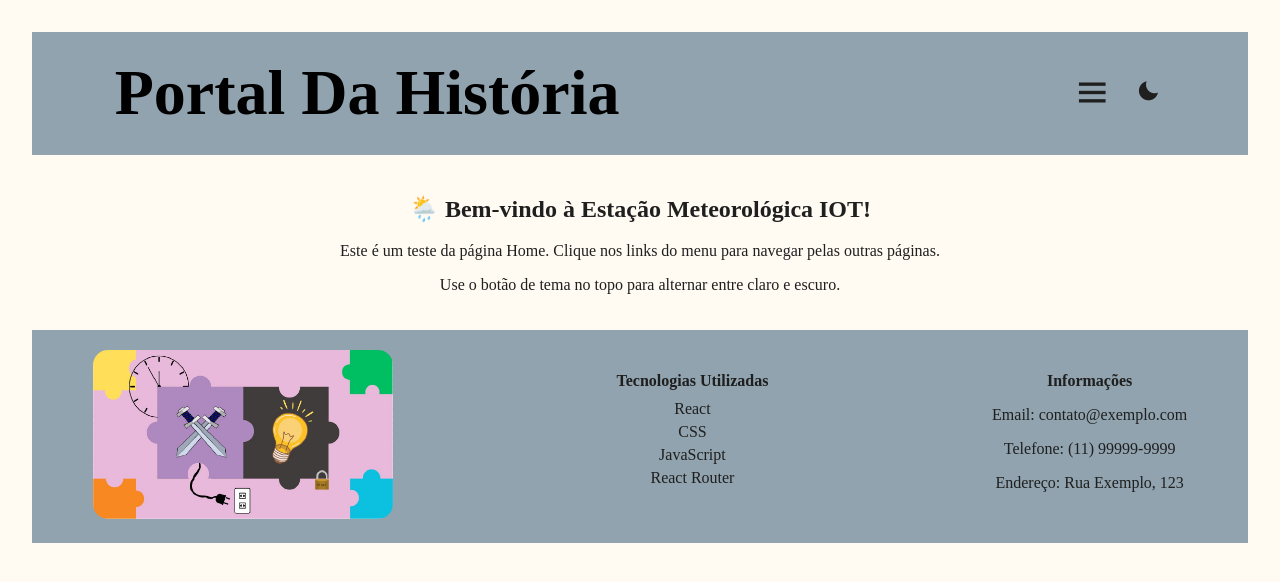
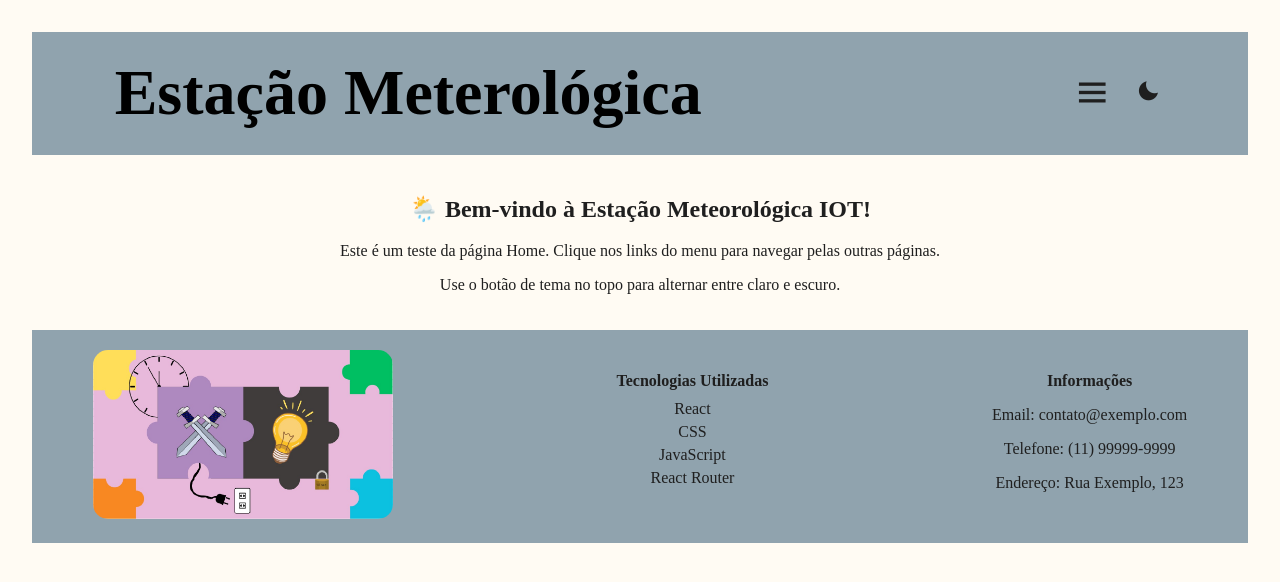
Before and after one commit to Matheus2570/Site-Projeto-IOT, a React (Vite) app: page / in a window 1280 px wide. Shown: the top 582 px of the page. Built offline with nearby package versions, Linux system fonts and the light colour scheme.

Commit message:
Dia 22/10/2025 Matheus

```diff
--- a/src/components/NavBar.jsx
+++ b/src/components/NavBar.jsx
@@ -18,7 +18,7 @@ export default function NavBar() {
   return (
     <nav className="navBar">
       <div className="navTopo">
-        <h1 className="tituloSite">Portal Da História</h1>
+        <h1 className="tituloSite">Estação Meterológica</h1>
         <div className="tituloComBotao">
           <i
             className={menuAberto ? "bx bx-menu-alt-right" : "bx bx-menu"}
```
